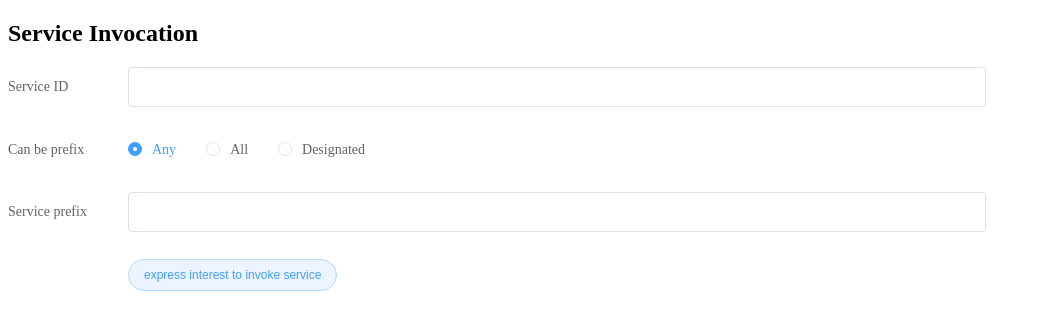
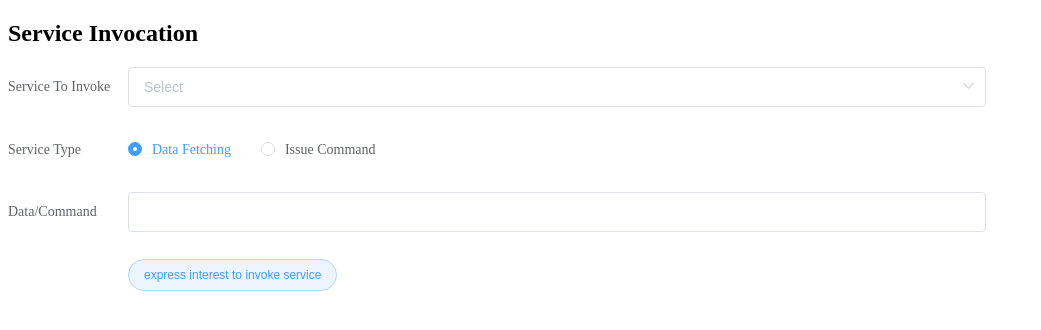
Before and after one commit to named-data-iot/ndn-iot-controller, a Python web app: template templates/invoke-service.html in a window 1280 px wide. Shown: the top 330 px of the page, without its empty margins (0-1041 px from the left). Run offline with Jinja, Linux system fonts and the light colour scheme; the template is opened without the code that fills it, so the values that code supplies are empty.

Commit message:
update service invocation page

```diff
--- a/app.py
+++ b/app.py
@@ -175,7 +175,11 @@ def app_main():
     @routes.get('/invoke-service', name='invoke-service')
     @aiohttp_jinja2.template('invoke-service.html')
     async def invoke_service(request):
-        return
+        list = []
+        logging.debug('/invoke-list response')
+        for service in controller.service_list.services:
+            list.append({'value': Name.to_str(service.service_name), 'label': Name.to_str(service.service_name)})
+        return {'service_list': list}
 
     @routes.post('/exec/invoke-service')
     async def trigger_invocation(request):
--- a/ndniot/db_storage.py
+++ b/ndniot/db_storage.py
@@ -1,5 +1,4 @@
 from ndn.encoding import TlvModel, BytesField, RepeatedField, ModelField, UintField, NameField
-
 
 class DeviceItem(TlvModel):
     device_id = BytesField(1)
@@ -17,9 +16,14 @@ class ServiceItem(TlvModel):
     exp_time = UintField(2)
     service_name = NameField()
 
+class ServiceMetaItem(TlvModel):
+    service_id = UintField(1)
+    encryption_key = BytesField(3)
+
 
 class ServiceList(TlvModel):
     services = RepeatedField(ModelField(1, ServiceItem))
+    service_meta_items = RepeatedField(ModelField(2, ServiceMetaItem))
 
 
 class AccessType:
--- a/templates/invoke-service.html
+++ b/templates/invoke-service.html
@@ -9,26 +9,35 @@
 <h2>Service Invocation</h2>
 
 <div id="invoke_service">
+
   <el-form label-position="left" label-width="120px" :model="form">
 
-  <el-form-item label="Service ID">
-    <el-input v-model="form.service_id" style="width:75%"></el-input>
+  <el-form-item label="Service To Invoke">
+     <el-select v-model="form.service_name" placeholder="Select" style="width:75%">
+     <el-option
+      v-for="item in options"
+      :key="item.value"
+      :label="item.label"
+      :value="item.value">
+    </el-option>
+    </el-select>
+
   </el-form-item>
-  <el-form-item label="Can be prefix">
 
-    <el-radio-group v-model="form.can_be_prefix">
-      <el-radio label="Any"></el-radio>
-      <el-radio label="All"></el-radio>
-      <el-radio label="Designated"></el-radio>
+  <el-form-item label="Service Type">
+
+    <el-radio-group v-model="form.service_type">
+      <el-radio label="Data Fetching"></el-radio>
+      <el-radio label="Issue Command"></el-radio>
     </el-radio-group>
   </el-form-item>
 
-    <el-form-item v-if="form.can_be_prefix == 'Designated'" label="Specific name">
-      <el-input v-model="form.granularity" style="width:75%"></el-input>
+    <el-form-item v-if="form.can_be_prefix == 'Issue Command'" label="Data/Command">
+      <el-input v-model="form.command" style="width:75%"></el-input>
     </el-form-item>
 
-     <el-form-item v-else label="Service prefix">
-      <el-input v-model="form.granularity" style="width:75%"></el-input>
+     <el-form-item v-else label="Data/Command">
+      <el-input v-model="form.command" style="width:75%"></el-input>
     </el-form-item>
 
   <el-form-item>
@@ -71,10 +80,11 @@
     data(){
       return{
         form:{
-          service_id:'',
-          can_be_prefix:'Any',
-          granularity:'',
-        }
+          service_name:'',
+          service_type:'Data Fetching',
+          command:'',
+        },
+        options: {{service_list | tojson}}
       }
      },
     methods:{
```
Also changed, not shown: ndniot/controller.py (+11 -0 lines).
